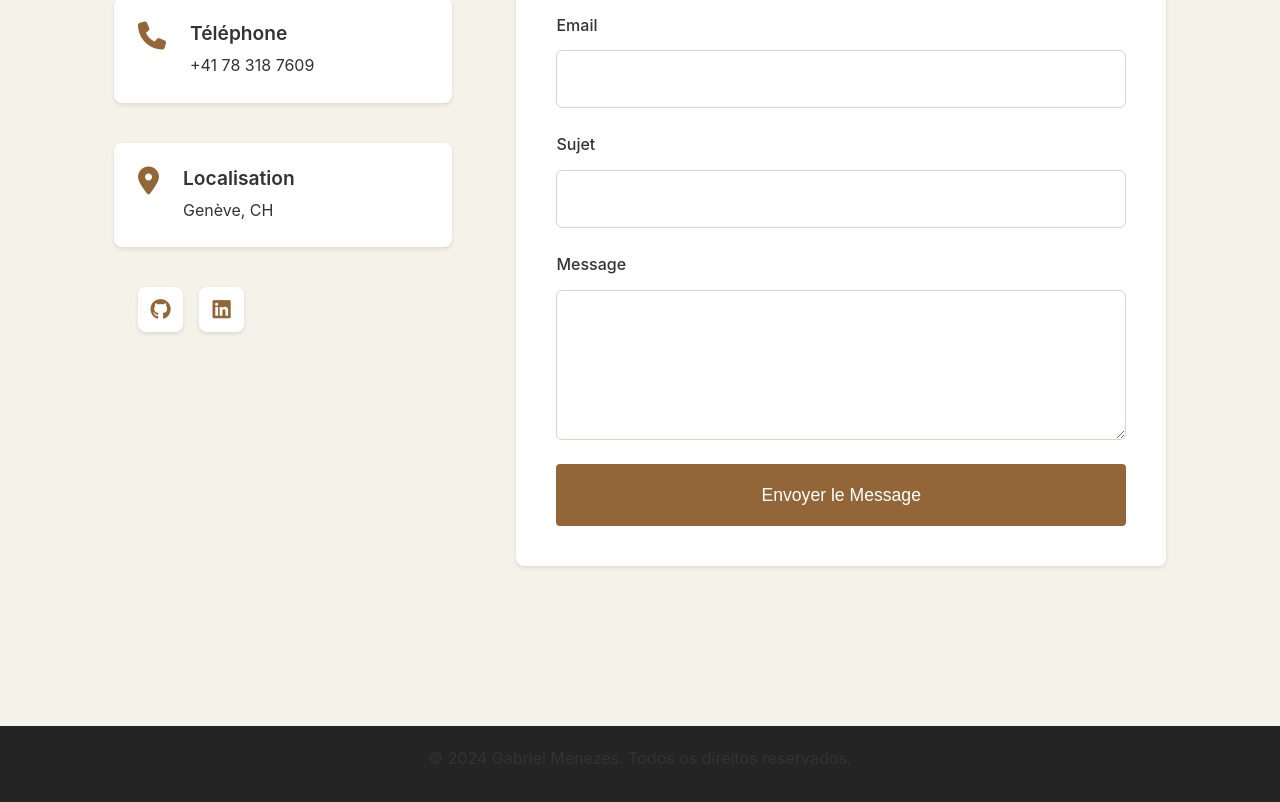
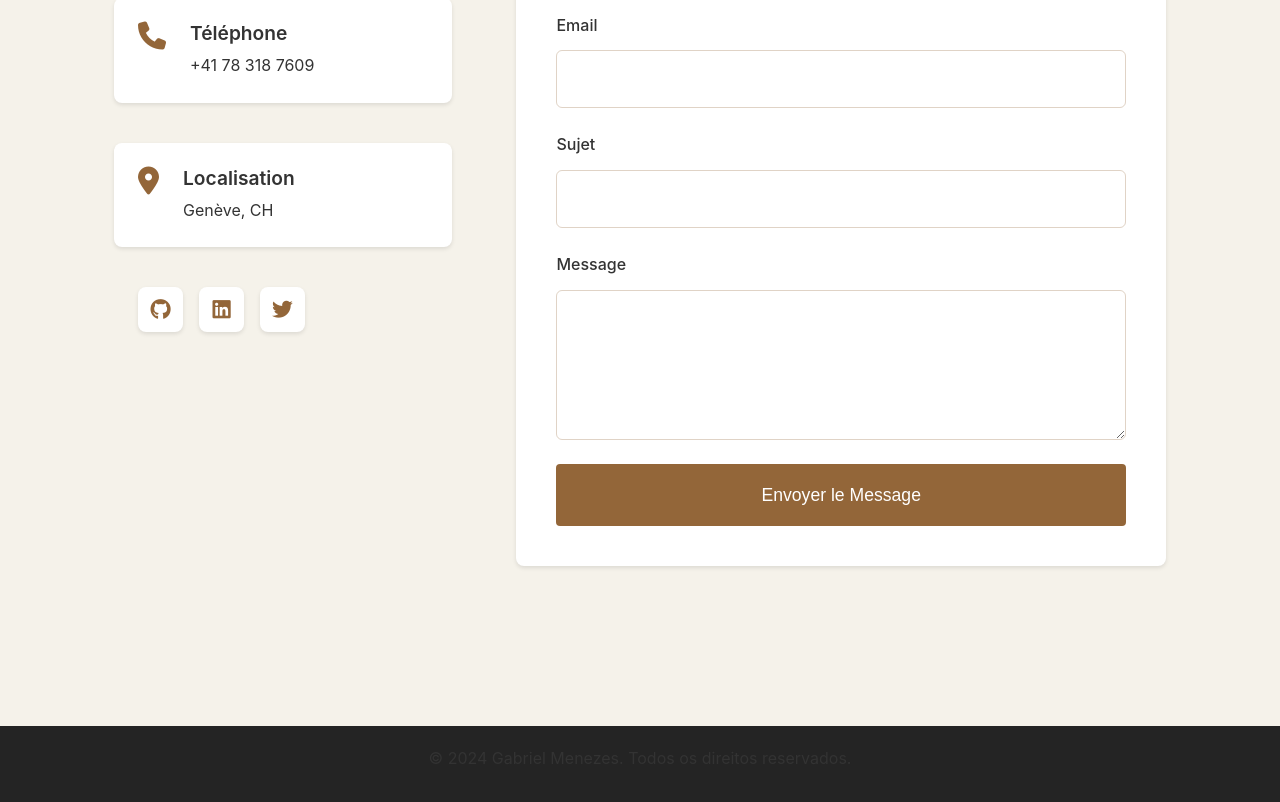
Before and after one commit to GabrielMenezesSilva/protfolio, an Angular app: page / in a window 1280 px wide. Shown: the part 4170-4972 px from the top of the page. Built offline with nearby package versions, Linux system fonts and the light colour scheme.

Commit message:
Remove comentário do link do Twitter no componente de contato.

```diff
--- a/src/app/components/contact/contact.component.html
+++ b/src/app/components/contact/contact.component.html
@@ -41,14 +41,14 @@
           >
             <i class="fab fa-linkedin"></i>
           </a>
-          <!-- <a
+          <a
             href="https://twitter.com/seu-usuario"
             target="_blank"
             rel="noopener noreferrer"
             class="social-link"
           >
             <i class="fab fa-twitter"></i>
-          </a> -->
+          </a>
         </div>
       </div>
       <form class="contact-form" (ngSubmit)="onSubmit()">
```
